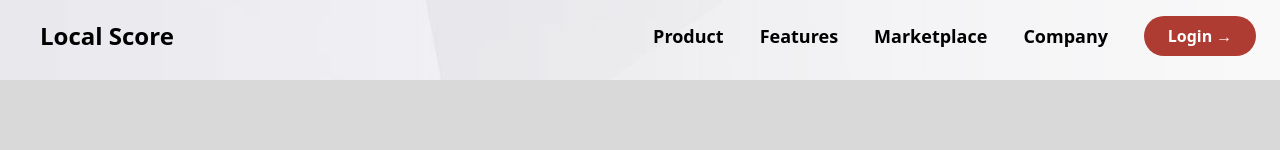
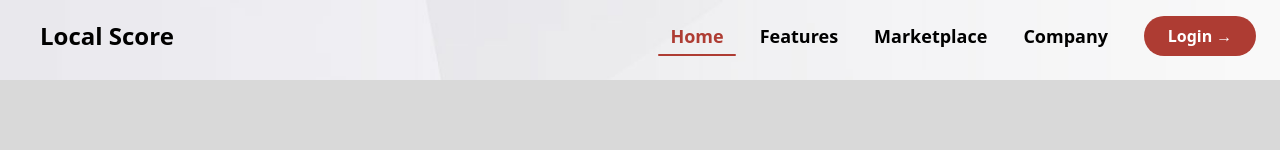
Before and after one commit to AkulaVishnuVardhanReddy/local-score-frontend, a React (Vite) app: page / in a window 1280 px wide. Shown: the top 150 px of the page. Built offline with nearby package versions, Linux system fonts and the light colour scheme; a web font is replaced by a local one.

Commit message:
page not found

```diff
--- a/src/App.jsx
+++ b/src/App.jsx
@@ -4,6 +4,7 @@ import LoginForm from "./Components/Authentication/LoginForm";
 import HomeLayout from "./Components/Layouts/HomeLayout";
 import OtpVerification from "./Components/Authentication/OtpVerification";
 import HeroSection from "./Components/HeroSection";
+import PageNotFound from "./Components/PageNotFound";
 
 function App() {
   return (
@@ -15,7 +16,9 @@ function App() {
           <Route path="login" element={<LoginForm />} />
           <Route path="register" element={<RegistrationForm />} />
           <Route path="verify-email" element={<OtpVerification />} />
+
         </Route>
+        <Route path="*" element={<PageNotFound />} />
       </Routes>
     </Router>
   );
--- a/src/Components/HomeHeader.jsx
+++ b/src/Components/HomeHeader.jsx
@@ -1,63 +1,60 @@
 import React, { useState, useEffect, useRef } from "react";
-import { Link } from "react-router-dom";
-import { FaBars, FaTimes } from "react-icons/fa"; // Importing Hamburger and Cross (X) icons
+import { Link, NavLink } from "react-router-dom";
+import { FaBars, FaTimes } from "react-icons/fa";
 import bgImage from "../assets/bg-registration-form-2.jpg";
+
+const NAV_LINKS = [
+  { name: "Home", path: "/" },
+  { name: "Features", path: "/features" },
+  { name: "Marketplace", path: "/marketplace" },
+  { name: "Company", path: "/company" },
+];
 
 const HomeHeader = () => {
   const [isSidebarOpen, setIsSidebarOpen] = useState(false);
   const sidebarRef = useRef(null);
 
-  // Function to toggle the sidebar visibility
-  const toggleSidebar = () => {
-    setIsSidebarOpen(!isSidebarOpen);
-  };
-
-  // Close the sidebar when clicking outside
   useEffect(() => {
     const handleClickOutside = (e) => {
       if (sidebarRef.current && !sidebarRef.current.contains(e.target)) {
         setIsSidebarOpen(false);
       }
     };
-
     document.addEventListener("mousedown", handleClickOutside);
-    return () => {
-      document.removeEventListener("mousedown", handleClickOutside);
-    };
+    return () => document.removeEventListener("mousedown", handleClickOutside);
   }, []);
 
   return (
-    <nav className="w-full h-20 px-6 py-4 bg-transparent text-black transition-all duration-300 shadow-md shadow-gray-300/50">
+    <nav className="w-full h-20 px-6 py-4 bg-transparent shadow-md shadow-gray-300/50">
       <div className="max-w-7xl mx-auto flex justify-between items-center">
-        {/* Left: Logo and Mobile Menu Button */}
+        {/* Mobile Menu Button & Logo */}
         <div className="flex items-center">
-          {/* Mobile Menu Button */}
           <button
             className="lg:hidden text-xl transition-transform duration-500 hover:text-[#ae3c33]"
-            onClick={toggleSidebar}
+            onClick={() => setIsSidebarOpen(true)}
           >
             <FaBars />
           </button>
-
-          {/* Logo */}
           <div className="ml-4 text-2xl font-bold">Local Score</div>
         </div>
 
-        {/* Middle: Nav Links (hidden on smaller screens) */}
+        {/* Navigation Links (Desktop) */}
         <ul className="hidden lg:flex space-x-3 font-semibold flex-1 justify-end pr-6">
-          {["Product", "Features", "Marketplace", "Company"].map((item, index) => (
-            <li key={index}>
-              <a
-                href="#"
-                className="relative px-3 py-1 text-lg transition-all duration-300 before:absolute before:-bottom-1 before:left-0 before:w-0 before:h-[2px] before:bg-[#ae3c33] before:rounded-full before:transition-all before:duration-300 hover:before:w-full hover:text-[#ae3c33]"
+          {NAV_LINKS.map(({ name, path }) => (
+            <li key={name}>
+              <NavLink
+                to={path}
+                className={({ isActive }) =>
+                  `relative px-3 py-1 text-lg transition-all duration-300 before:absolute before:-bottom-1 before:left-0 before:w-0 before:h-[2px] before:bg-[#ae3c33] before:rounded-full before:transition-all before:duration-300 hover:before:w-full hover:text-[#ae3c33] ${isActive ? "text-[#ae3c33] before:w-full" : ""}`
+                }
               >
-                {item}
-              </a>
+                {name}
+              </NavLink>
             </li>
           ))}
         </ul>
 
-        {/* Right: Login Button (always visible) */}
+        {/* Login Button */}
         <Link
           to="/login"
           className="w-28 h-10 bg-[#ae3c33] text-white rounded-full font-semibold transition duration-500 relative overflow-hidden flex items-center justify-center before:absolute before:inset-0 before:bg-[#f11a09] before:scale-x-0 before:origin-left before:transition-transform before:duration-500 hover:before:scale-x-100"
@@ -66,7 +63,7 @@ const HomeHeader = () => {
         </Link>
       </div>
 
-      {/* Sidebar for mobile screens */}
+      {/* Sidebar (Mobile) */}
       <div
         ref={sidebarRef}
         className={`fixed top-0 left-0 w-64 h-full bg-cover bg-center text-black shadow-lg transform transition-transform duration-500 ease-in-out p-6 z-50 ${
@@ -84,14 +81,17 @@ const HomeHeader = () => {
 
         {/* Sidebar Links */}
         <ul className="space-y-4 mt-10">
-          {["Product", "Features", "Marketplace", "Company"].map((item, index) => (
-            <li key={index}>
-              <a
-                href="#"
-                className="text-lg text-black hover:text-[#ae3c33] hover:underline px-3 py-2 rounded-md transition duration-300 ease-in-out"
+          {NAV_LINKS.map(({ name, path }) => (
+            <li key={name}>
+              <NavLink
+                to={path}
+                className={({ isActive }) =>
+                  `text-lg hover:text-[#ae3c33] hover:underline px-3 py-2 rounded-md transition duration-300 ease-in-out ${isActive ? "text-[#ae3c33] underline" : ""}`
+                }
+                onClick={() => setIsSidebarOpen(false)}
               >
-                {item}
-              </a>
+                {name}
+              </NavLink>
             </li>
           ))}
         </ul>
--- /dev/null
+++ b/src/Components/PageNotFound.jsx
@@ -0,0 +1,24 @@
+import React from 'react';
+import bgImage from "../assets/bg-registration-form-2.jpg";
+
+const PageNotFound = () => {
+  return (
+    <div className="bg-cover bg-center min-h-screen flex flex-col items-center justify-center" style={{ backgroundImage: `url(${bgImage})` }}>
+      <div className=" p-10 text-center max-w-lg">
+        <h1 className="text-7xl font-bold text-red-600 mb-4">404</h1>
+        <p className="text-3xl font-semibold text-gray-800 mb-2">Something's missing.</p>
+        <p className="text-lg text-gray-600 mb-6">
+          Sorry, we can't find that page. You'll find lots to explore on the home page.
+        </p>
+        <a
+          href="/"
+          className="inline-block px-6 py-3 text-white font-semibold bg-[#ae3c33] rounded-full transition-transform transform hover:scale-105 hover:bg-red-800"
+        >
+          Back to Homepage
+        </a>
+      </div>
+    </div>
+  );
+};
+
+export default PageNotFound;
```
